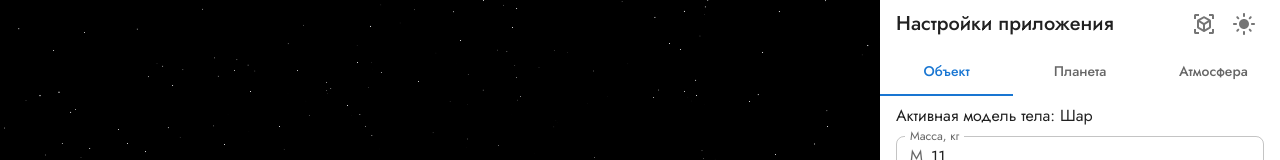
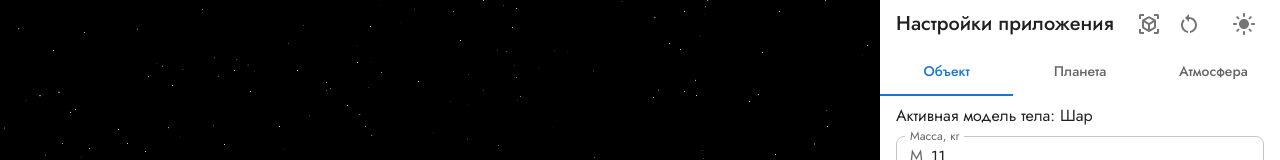
Before and after one commit to vadimshahray/meteorite-movement-in-earth-atmosphere, a React (Create React App) app: page / in a window 1280 px wide. Shown: the top 160 px of the page. Built offline with nearby package versions, Linux system fonts and the light colour scheme.

Commit message:
feat: extend toolbar action buttons

```diff
--- a/src/layouts/ConfigureLayout/ConfigureSections/PlanetSection/PlanetSection.tsx
+++ b/src/layouts/ConfigureLayout/ConfigureSections/PlanetSection/PlanetSection.tsx
@@ -6,15 +6,15 @@ import { GVariableView } from './VariableViews'
 
 /** Секция конфигурации "Планета" */
 export const PlanetSection = () => {
-  const { setActionButton } = useConfigureToolbar()
+  const { setActionButtons } = useConfigureToolbar()
 
   useEffect(() => {
-    setActionButton(<PickPlanetModelDataButton />)
+    setActionButtons([<PickPlanetModelDataButton />])
 
     return () => {
-      setActionButton()
+      setActionButtons()
     }
-  }, [setActionButton])
+  }, [setActionButtons])
 
   return (
     <div>
--- a/src/layouts/ConfigureLayout/ConfigureSections/SubjectSection/PickPhysicalObjectModelButton.tsx
+++ b/src/layouts/ConfigureLayout/ConfigureSections/SubjectSection/PickPhysicalObjectModelButton.tsx
@@ -11,7 +11,7 @@ export const PickPhysicalObjectModelButton = () => {
   }
 
   return (
-    <IconButton onClick={handleClick}>
+    <IconButton key='PhysicalModelsListDialog' onClick={handleClick}>
       <ViewInArIcon />
     </IconButton>
   )
--- a/src/layouts/ConfigureLayout/ConfigureSections/SubjectSection/SubjectSection.tsx
+++ b/src/layouts/ConfigureLayout/ConfigureSections/SubjectSection/SubjectSection.tsx
@@ -1,18 +1,22 @@
 import { useConfigureToolbar } from 'hooks'
 import { useEffect } from 'react'
 import { ActivePhysicalModel } from './ActivePhysicalModel'
+import { BackToObjectModelDataButton } from './BackToObjectModelDataButton'
 import { KField, MField, RField, SField, YField } from './Fields'
 import { PickPhysicalObjectModelButton } from './PickPhysicalObjectModelButton'
 
 /** Секция конфигурации "Исследуемый объект" */
 export const SubjectSection = () => {
-  const { setActionButton } = useConfigureToolbar()
+  const { setActionButtons } = useConfigureToolbar()
 
   useEffect(() => {
-    setActionButton(<PickPhysicalObjectModelButton />)
+    setActionButtons([
+      <PickPhysicalObjectModelButton />,
+      <BackToObjectModelDataButton />,
+    ])
 
-    return () => setActionButton()
-  }, [setActionButton])
+    return () => setActionButtons()
+  }, [setActionButtons])
 
   return (
     <div>
--- a/src/providers/ConfigureToolbarProvider/ConfigureToolbar.tsx
+++ b/src/providers/ConfigureToolbarProvider/ConfigureToolbar.tsx
@@ -4,24 +4,23 @@ import { Container, ThemeButton } from 'components'
 import React from 'react'
 
 export type ConfigureToolbarActionButton = React.ReactElement<
-  ButtonProps,
+  ButtonProps & { key: string },
   typeof Button
 >
 
 export type ConfigureToolbarProps = {
-  actionButton?: ConfigureToolbarActionButton
+  actionButtons?: ConfigureToolbarActionButton[]
 }
 
 /** Тулбар секции ввода данных ConfigureLayout */
-export const ConfigureToolbar = ({ actionButton }: ConfigureToolbarProps) => {
+export const ConfigureToolbar = ({ actionButtons }: ConfigureToolbarProps) => {
   return (
     <Container disableGutters>
-      <Toolbar variant='dense'>
-        <Typography variant='h6' sx={{ flexGrow: 1 }}>
-          Настройки приложения
-        </Typography>
+      <Toolbar variant='dense' sx={{ justifyContent: 'space-between' }}>
+        <Typography variant='h6'>Настройки приложения</Typography>
 
-        {actionButton}
+        <div>{actionButtons}</div>
+
         <ThemeButton />
       </Toolbar>
     </Container>
--- a/src/providers/ConfigureToolbarProvider/ConfigureToolbarProvider.tsx
+++ b/src/providers/ConfigureToolbarProvider/ConfigureToolbarProvider.tsx
@@ -5,25 +5,25 @@ import {
 } from './ConfigureToolbar'
 
 export const ConfigureToolbarContext = React.createContext<{
-  setActionButton: (btn?: ConfigureToolbarActionButton) => void
+  setActionButtons: (btns?: ConfigureToolbarActionButton[]) => void
 }>({
-  setActionButton: (_) => {},
+  setActionButtons: (_) => {},
 })
 
 export const ConfigureToolbarProvider = ({ children }: PropsWithChildren) => {
-  const [btn, setBtn] = useState<ConfigureToolbarActionButton>()
+  const [btns, setBtns] = useState<ConfigureToolbarActionButton[]>()
 
-  const setActionButton = useCallback(
-    (actionButton?: ConfigureToolbarActionButton) => {
-      setBtn(actionButton)
+  const setActionButtons = useCallback(
+    (actionButtons?: ConfigureToolbarActionButton[]) => {
+      setBtns(actionButtons)
     },
     [],
   )
 
   return (
-    <ConfigureToolbarContext.Provider value={{ setActionButton }}>
+    <ConfigureToolbarContext.Provider value={{ setActionButtons }}>
       <>
-        <ConfigureToolbar actionButton={btn} />
+        <ConfigureToolbar actionButtons={btns} />
         {children}
       </>
     </ConfigureToolbarContext.Provider>
```
